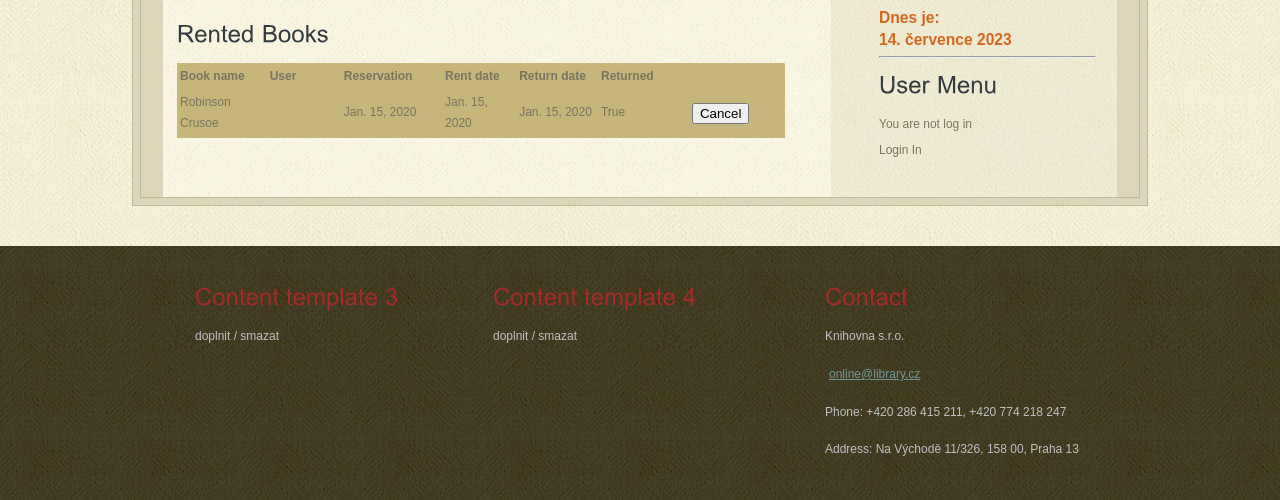
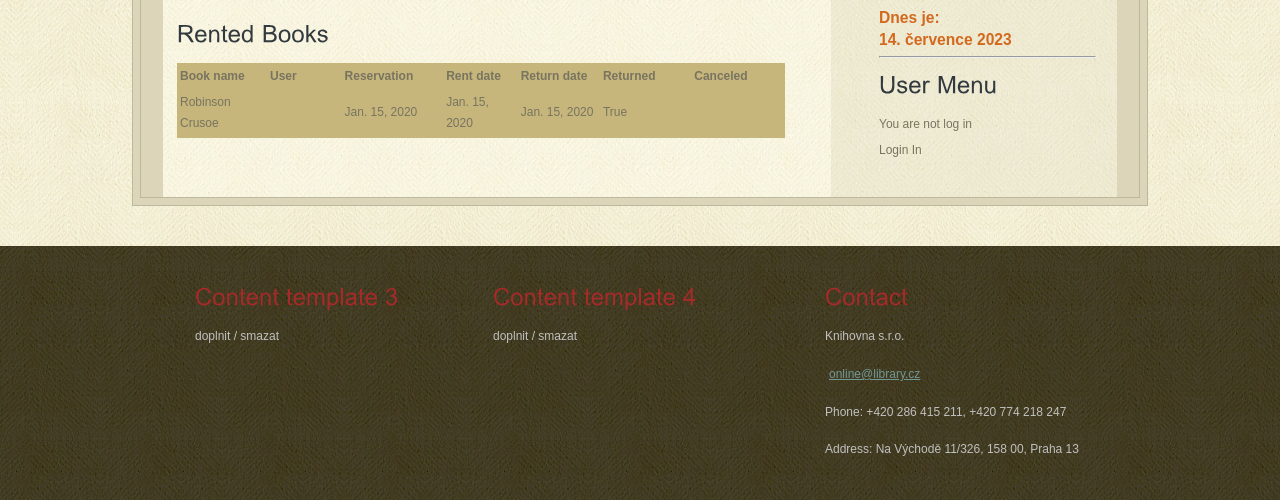
Before and after one commit to Tacud1810/finalproject, a Django app: page /booked/ in a window 1280 px wide. Shown: the part 524-1024 px from the top of the page. Run offline with Django 4.2, Linux system fonts and the light colour scheme; data comes from the database, SQL or seed files in the repository; tables that the repository leaves empty hold one stand-in row (values such as "Sample post").

Commit message:
booked page

```diff
--- a/viewer/models.py
+++ b/viewer/models.py
@@ -74,23 +74,6 @@ class Book(models.Model):
 		return f"{self.name} - {self.get_author()} ({self.year})"
 
 
-class Rented(models.Model):
-	id_book = models.ForeignKey(
-		Book, on_delete=models.SET_NULL, null=True, blank=True, default=None
-	)
-	id_user = models.ForeignKey(
-		Person, on_delete=models.SET_NULL, null=True, blank=True, default=None
-	)
-	rent_date = models.DateField(blank=True, null=True)
-	reservation_date = models.DateField(auto_now_add=True)
-	return_date = models.DateField(blank=True, null=True)
-	returned = models.BooleanField(default=False, null=True, blank=True)
-	canceled = models.BooleanField(default=False)
-
-	def __str__(self):
-		return f"{self.id_book.name} - {self.id_user}"
-
-
 
 
 
@@ -130,7 +113,23 @@ class OrderItem(models.Model):
 	def __str__(self):
 		return f"{self.cart.id} - {self.book} - {self.cart.user}"
 
+class Rented(models.Model):
+	id_book = models.ForeignKey(
+		Book, on_delete=models.SET_NULL, null=True, blank=True, default=None
+	)
+	id_user = models.ForeignKey(
+		Person, on_delete=models.SET_NULL, null=True, blank=True, default=None
+	)
+	id_order = models.ForeignKey(Order, on_delete=models.SET_NULL, null=True, blank=True, default=None
+	)
+	rent_date = models.DateField(blank=True, null=True)
+	reservation_date = models.DateField(auto_now_add=True)
+	return_date = models.DateField(blank=True, null=True)
+	returned = models.BooleanField(default=False, null=True, blank=True)
+	canceled = models.BooleanField(default=False)
 
+	def __str__(self):
+		return f"{self.id_book.name} - {self.id_user}"
 class Reserved(models.Model):
 	id_book = models.ForeignKey(Book, on_delete=models.SET_NULL, null=True, blank=True, default=None)
 	id_user = models.ForeignKey(Person, on_delete=models.SET_NULL, null=True, blank=True, default=None)
@@ -142,6 +141,8 @@ class Reserved(models.Model):
 
 	class Meta:
 		verbose_name_plural = "Reserved"
+
+
 class Rating(models.Model):
 	id_order = models.ForeignKey(Order, on_delete=models.SET_NULL, null=True, blank=True)
 	id_book = models.ForeignKey(
--- a/viewer/templates/booked.html
+++ b/viewer/templates/booked.html
@@ -11,6 +11,7 @@
        <td><strong>Rent date</strong></td>
        <td><strong>Return date</strong></td>
        <td><strong>Returned</strong></td>
+       <td><strong>Canceled</strong></td>
        </strong>
      </tr>
 
@@ -19,13 +20,45 @@
       <td>{{book.id_book.name}}</td>
       <td>{{book.id_user.username}}</td>
       <td>{{book.reservation_date}}</td>
-      <td>{{book.rent_date}}</td>
-      <td>{{book.return_date}}</td>
+      <td>
+        {% if book.returned_date or book.canceled %}
+
+        {% else %}
+          {% if book.rent_date %}
+            {{book.rent_date}}
+          {% else %}
+            <button data-product={{book.id_book.id}} data-cart={{book.id_order.id}} data-action="rent" class="update-booked">
+            Rent
+            </button>
+          {% endif %}
+        {% endif %}
+      </td>
+      <td>
+        {% if book.canceled %}
+
+        {% else %}
+          {% if book.return_date %}
+            {{book.return_date}}
+          {% else %}
+            <button data-product={{book.id_book.id}} data-cart={{book.id_order.id}} data-action="return" class="update-booked">
+            Return
+            </button>
+          {% endif %}
+        {% endif %}
+      </td>
       <td>{{book.returned}}</td>
       <td>
-        <button data-product={{book.id_book.id}} data-action="cancel" class="update-booked">
-          Cancel
-        </button>
+        {% if book.rent_date or book.returned_date %}
+
+        {% else %}
+          {% if book.canceled %}
+            Canceled
+          {% else %}
+          <button data-product={{book.id_book.id}} data-cart={{book.id_order.id}} data-action="cancel" class="update-booked">
+            Cancel
+          </button>
+          {% endif %}
+        {% endif %}
       </td>
     </tr>
     {% endfor %}
@@ -38,13 +71,14 @@
     updateBtns[i].addEventListener('click', function (){
         var book_id = this.dataset.product
         var action = this.dataset.action
-        console.log('BookId:', book_id, 'Action: ', action)
+        var order_id = this.dataset.cart
+        console.log('BookId:', book_id, 'Action: ', action, 'order_id: ', order_id)
 
         console.log('User:', user)
-        updateBooked(book_id, action)
+        updateBooked(book_id, order_id, action)
     })
   }
-function updateBooked(book_id, action){
+function updateBooked(book_id, action, order_id){
     console.log('Sending data...')
 
     var url = '/change_booked/'
@@ -55,7 +89,7 @@ function updateBooked(book_id, action){
             'Content-Type': 'application/json',
             'X-CSRFToken': csrftoken,
         },
-        body:JSON.stringify({'book_id': book_id, 'action': action})
+        body:JSON.stringify({'book_id': book_id, 'action': action, 'order_id': order_id, })
     })
         .then((response) =>{
             return response.json()
--- a/viewer/views.py
+++ b/viewer/views.py
@@ -4,6 +4,7 @@ from datetime import datetime
 from django import forms
 from django.core.exceptions import ValidationError
 from django.core.paginator import Paginator
+from django.db.transaction import atomic
 from django.forms import ModelForm, ModelMultipleChoiceField
 from django.http import JsonResponse
 from django.shortcuts import render, redirect
@@ -375,11 +376,10 @@ def order_done(request):
     customer = request.user.person
     order, created = Order.objects.get_or_create(user=customer, complete=False)
     orderitems = order.orderitem_set.all()
-    print(order)
     order.complete = True
     order.save()
     for orderitem in orderitems:
-        rented, created = Rented.objects.get_or_create(id_book=orderitem.book, id_user=customer)
+        rented = Rented.objects.create(id_book=orderitem.book, id_user=customer, id_order=order)
         rented.save()
     return render(request, template_name="order_done.html")
 
@@ -391,25 +391,36 @@ def booked(request):
     context = {'rented_books': rented_books}
     return render(request, template_name="booked.html", context=context)
 
-
+@atomic
 def change_booked(request):
     data = json.loads(request.body)
     book_id = data['book_id']
+    order_id = data['order_id']
     action = data['action']
     customer = request.user.person
     book = Book.objects.get(id=book_id)
-    order = Order.objects.get(user=customer, complete=True, orderitem__book=book)
-    orderitem = OrderItem.objects.filter(cart=order, book=book).first()
+    order = Order.objects.filter(user=customer, complete=True, orderitem__book=book, orderitem__canceled=False).first()
+    orderitem = OrderItem.objects.filter(cart=order, book=book, canceled=False).first()
+    print(f"Orderitem: {orderitem}")
+    print(order)
 
-    rented = Rented.objects.get(id_book=book, id_user=customer)
+    rented = Rented.objects.filter(id_book=book, id_user=customer, canceled=False).first()
 
-    if action == 'cancel':
-        rented.canceled = True
-        rented.save()
-        orderitem.canceled = True
-        order.item.save()
-        book.amount += 1
-        book.save()
+    # if action == 'cancel':
+    #     rented.canceled = True
+    #     rented.save()
+    #     orderitem.canceled = True
+    #     orderitem.save()
+    #     book.amount += 1
+    #     book.save()
+    # if action == 'rent':
+    #     rented.rent_date = datetime.now()
+    #     rented.save()
+    # if action == 'return':
+    #     rented.return_date = datetime.now()
+    #     rented.save()
+    #     book.amount += 1
+    #     book.save()
 
 
     return JsonResponse('Item was changed', safe=False)
```
